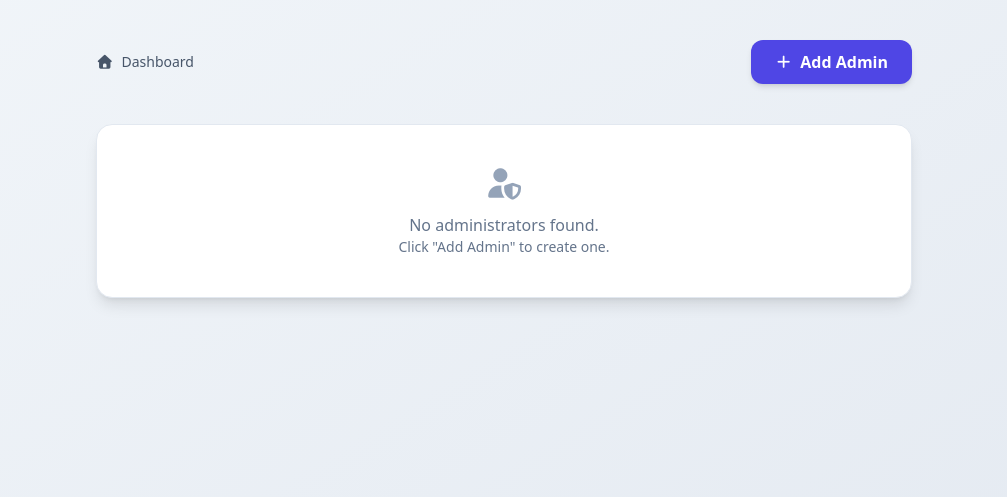
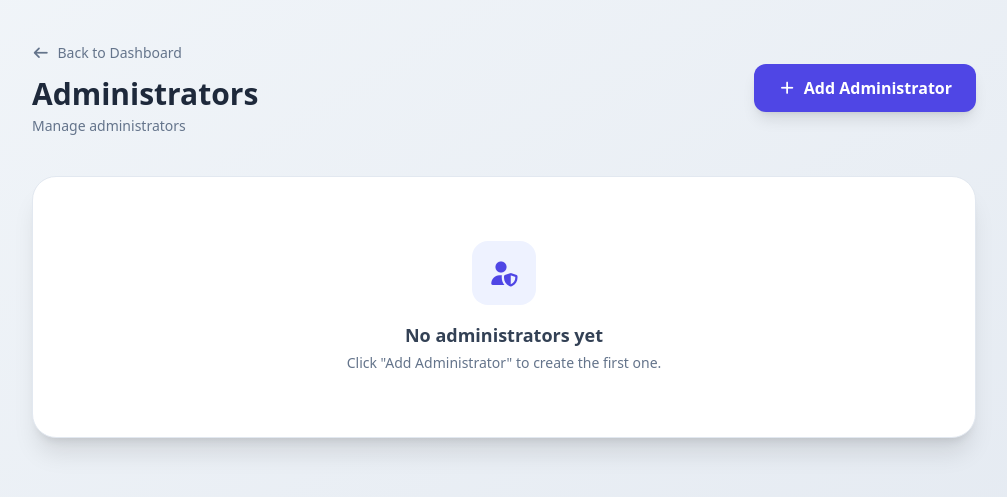
Before and after one commit to PercyLeinad/smart-attendance, a FastAPI app: template templates/masters.html in a window 1280 px wide. Shown: the top 497 px of the page, without its empty margins (136-1143 px from the left). Run offline with FastAPI, Linux system fonts and the light colour scheme; the template is opened without the code that fills it, so the values that code supplies are empty; some libraries are stand-ins or nearby versions.

Commit message:
ui improvements

```diff
--- a/templates/default.html
+++ b/templates/default.html
@@ -31,7 +31,7 @@
                 Staff <span class="text-indigo-400">Attendance</span> <br>Management.
             </h1>
             <p class="text-slate-300 text-lg leading-relaxed max-w-md">
-                Platform for staff check-ins and administrative management
+                Platform for staff check-ins.
             </p>
             <div class="flex items-center gap-4 text-sm text-slate-400">
                 <span class="flex items-center gap-2"><i class="fa-solid fa-circle-check text-emerald-500"></i> QR Verified</span>
--- a/templates/masters.html
+++ b/templates/masters.html
@@ -12,89 +12,120 @@
 
 <body class="bg-gradient-to-br from-slate-100 to-slate-200 min-h-screen">
 
-    <main class="p-6 md:p-10 max-w-4xl mx-auto">
+<main class="p-6 md:p-10 max-w-5xl mx-auto">
 
-        <div class="mb-10 flex flex-col md:flex-row md:items-center md:justify-between gap-4">
+    <!-- Header -->
+    <div class="mb-10 flex flex-col md:flex-row md:items-center md:justify-between gap-6">
+
         <div>
             <a href="/admin"
-                class="flex items-center gap-2 text-sm font-medium text-slate-600 hover:text-red-600 transition-colors">
-                <i class="fa-solid fa-home"></i>
-                <span>Dashboard </span>
+                class="inline-flex items-center gap-2 text-sm text-slate-500 hover:text-indigo-600 transition">
+                <i class="fa-solid fa-arrow-left"></i>
+                Back to Dashboard
             </a>
+
+            <h1 class="text-3xl font-bold text-slate-800 mt-3">
+                Administrators
+            </h1>
+            <p class="text-slate-500 text-sm mt-1">
+                Manage administrators
+            </p>
         </div>
 
         <button onclick="toggleModal(true)"
-                class="bg-indigo-600 hover:bg-indigo-700 active:scale-95 text-white font-semibold py-2.5 px-6 rounded-xl transition duration-200 shadow-md flex items-center gap-2 w-fit">
+            class="bg-indigo-600 hover:bg-indigo-700 active:scale-95 text-white font-semibold py-3 px-6 rounded-xl transition shadow-lg flex items-center gap-2 w-fit">
             <i class="fa-solid fa-plus text-sm"></i>
-                Add Admin
+            Add Administrator
         </button>
+
     </div>
 
 
-        <div class="bg-white rounded-2xl shadow-lg border border-slate-200 overflow-hidden">
+    <!-- Table Card -->
+    <div class="bg-white rounded-3xl shadow-xl border border-slate-200 overflow-hidden">
 
         {% if not admins or admins|length == 0 %}
-            <div class="p-10 text-center text-slate-500">
-                <i class="fa-solid fa-user-shield text-3xl mb-3 text-slate-400"></i>
-                <p class="font-medium">No administrators found.</p>
-                <p class="text-sm">Click "Add Admin" to create one.</p>
+        <div class="p-16 text-center">
+            <div class="inline-flex items-center justify-center h-16 w-16 rounded-2xl bg-indigo-50 text-indigo-600 mb-4">
+                <i class="fa-solid fa-user-shield text-2xl"></i>
+            </div>
+            <h3 class="text-lg font-semibold text-slate-700">
+                No administrators yet
+            </h3>
+            <p class="text-sm text-slate-500 mt-1">
+                Click "Add Administrator" to create the first one.
+            </p>
         </div>
         {% else %}
 
         <div class="overflow-x-auto">
             <table class="w-full text-left">
-                    <thead class="bg-slate-50 text-slate-500 text-xs font-semibold uppercase tracking-wider">
+                <thead class="bg-slate-50 text-slate-500 text-xs uppercase tracking-wider sticky top-0">
                     <tr>
-                            <th class="px-6 py-4">Username</th>
-                            <th class="px-6 py-4">Date Created</th>
-                            <th class="px-6 py-4 text-right">Access Control</th>
+                        <th class="px-8 py-5">Administrator</th>
+                        <th class="px-8 py-5">Date Created</th>
+                        <th class="px-8 py-5 text-right">Actions</th>
                     </tr>
                 </thead>
 
                 <tbody class="divide-y divide-slate-100">
                     {% for master in admins %}
-                        <tr class="hover:bg-slate-50 transition">
-                            <td class="px-6 py-4">
-                                <div class="flex items-center gap-3">
+                    <tr class="hover:bg-slate-50/70 transition duration-200">
+
+                        <!-- User -->
+                        <td class="px-8 py-6">
+                            <div class="flex items-center gap-4">
                                 <div
-                                        class="h-9 w-9 rounded-xl bg-indigo-600 text-white flex items-center justify-center shadow">
-                                        <i class="fa-solid fa-user-gear text-sm"></i>
+                                    class="h-11 w-11 rounded-2xl bg-indigo-600 text-white flex items-center justify-center shadow-md">
+                                    <i class="fa-solid fa-user-gear"></i>
                                 </div>
-                                    <span class="font-semibold text-slate-700">
+
+                                <div>
+                                    <p class="font-semibold text-slate-800">
                                         {{ master.username }}
+                                    </p>
+                                    <span
+                                        class="inline-block mt-1 text-xs bg-emerald-50 text-emerald-600 px-2 py-0.5 rounded-full">
+                                        Active
                                     </span>
+                                </div>
                             </div>
                         </td>
 
-                            <td class="px-6 py-4 text-sm text-slate-500">
+                        <!-- Date -->
+                        <td class="px-8 py-6 text-sm text-slate-500">
                             {{ master.CreationDate }}
                         </td>
-                            <td class="px-6 py-4 text-right flex justify-end gap-2">
+
+                        <!-- Actions -->
+                        <td class="px-8 py-6 text-right">
+                            <div class="flex justify-end gap-3">
+
                                 <button onclick="openChangePasswordModal('{{ master.username }}')"
-                                    class="text-amber-500 hover:text-amber-700 hover:bg-amber-50 p-2 rounded-lg transition">
-                                    <i class="fa-solid fa-key"></i>
+                                    class="h-10 w-10 flex items-center justify-center rounded-xl bg-amber-50 text-amber-600 hover:bg-amber-100 transition">
+                                    <i class="fa-solid fa-key text-sm"></i>
                                 </button>
 
-                                <form action="/admin/masters/delete/{{ master.username }}" method="POST" ...>
-                                    ...
-                                </form>
-                            </td>
-                            <td class="px-6 py-4 text-right">
                                 <form action="/admin/masters/delete/{{ master.username }}" method="POST"
                                     onsubmit="return confirm('Revoke access for this user?');">
                                     <button type="submit"
-                                        class="text-red-500 hover:text-red-700 hover:bg-red-50 p-2 rounded-lg transition">
-                                        <i class="fa-solid fa-user-minus"></i>
+                                        class="h-10 w-10 flex items-center justify-center rounded-xl bg-red-50 text-red-600 hover:bg-red-100 transition">
+                                        <i class="fa-solid fa-user-minus text-sm"></i>
                                     </button>
                                 </form>
+
+                            </div>
                         </td>
+
                     </tr>
                     {% endfor %}
                 </tbody>
             </table>
         </div>
+
         {% endif %}
     </div>
+
 </main>
 
     <div id="adminModal"
```
Lines whose indentation alone changed are shown as unchanged.
